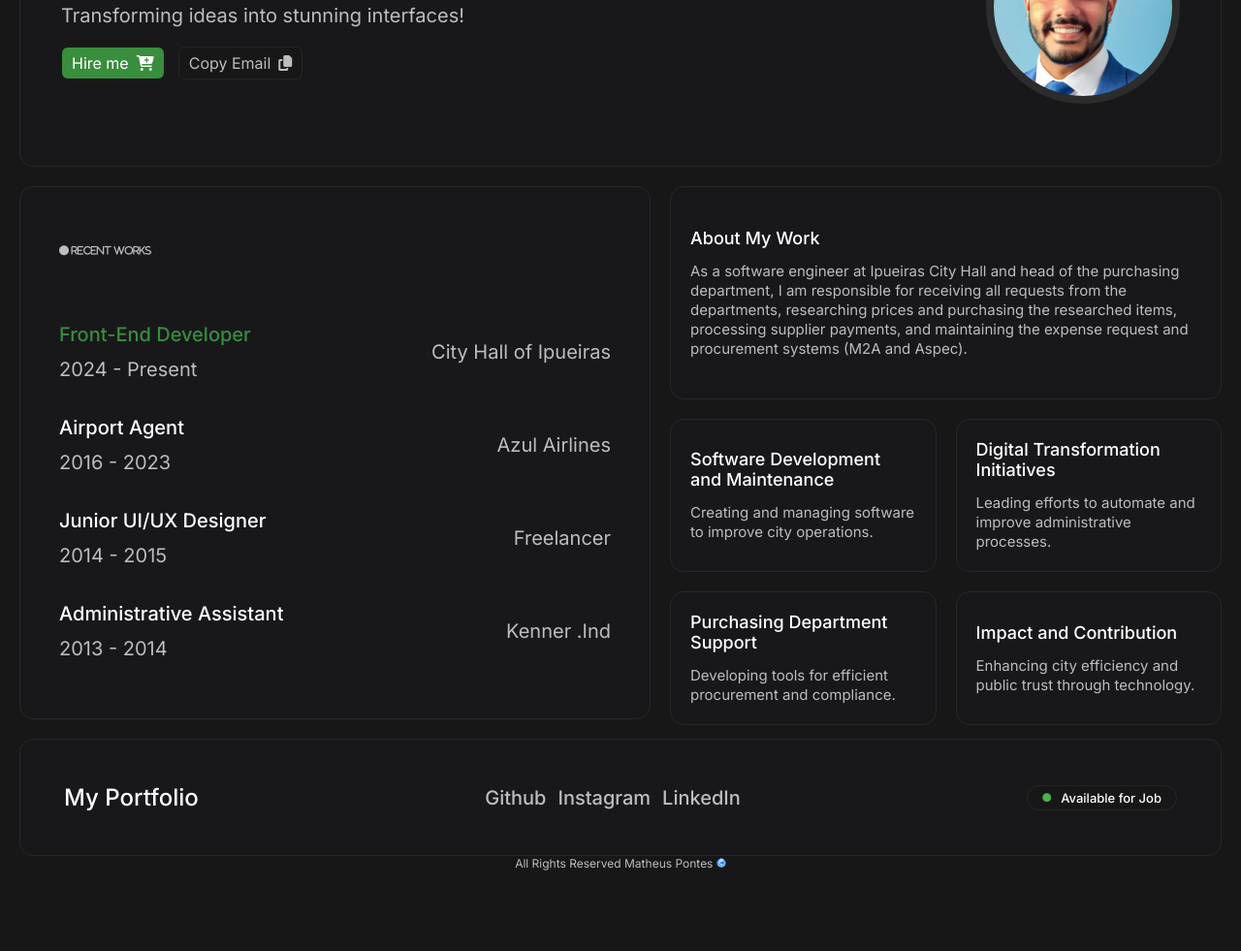
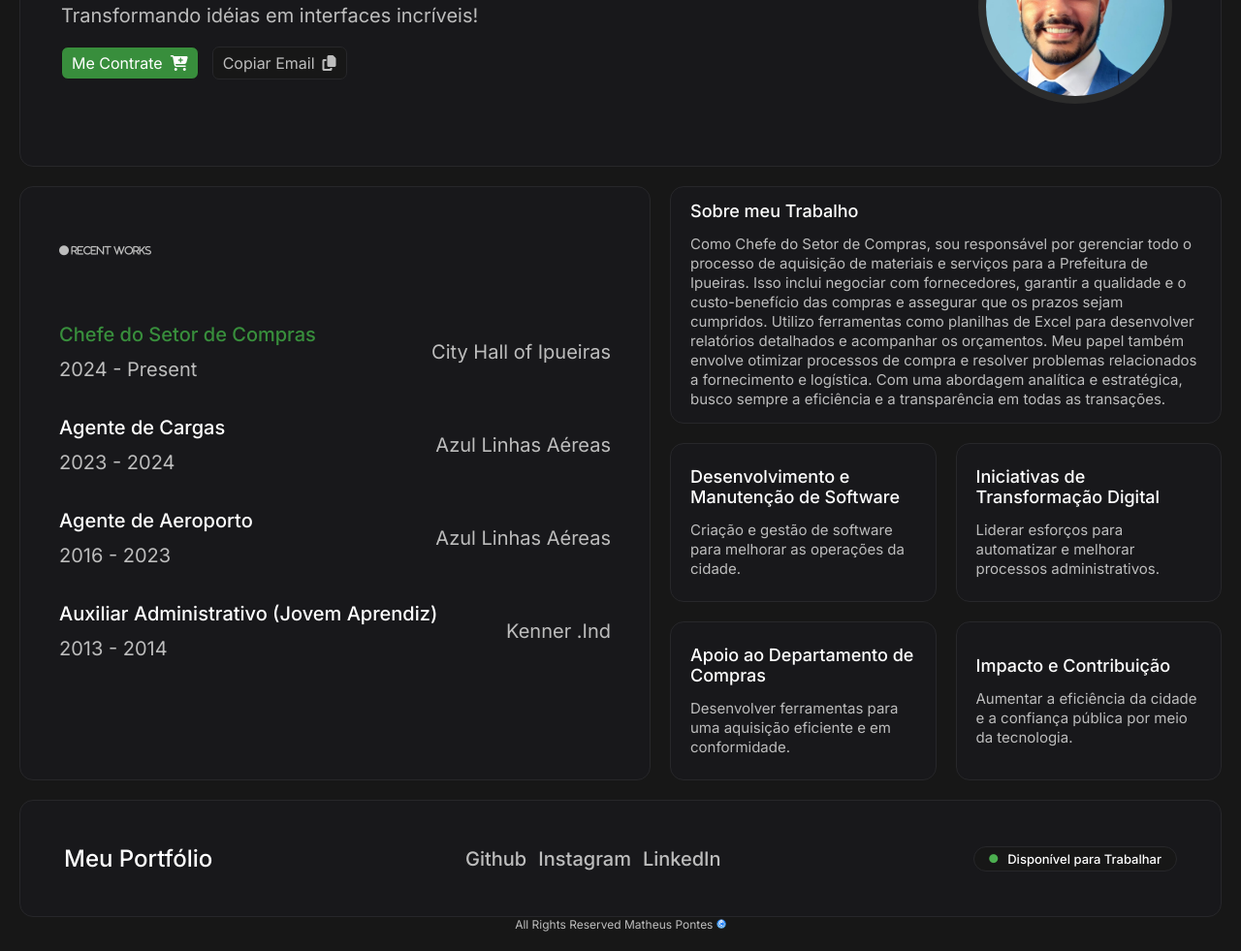
Before and after one commit to MatheusPontes27/Portfolio, a plain HTML site: page index.html in a window 1280 px wide. Shown: the part 354-1335 px from the top of the page at 97% size. Before the commit the page ends 1272 px from the top, so only its background shows below. Drawn offline with Linux system fonts and the light colour scheme.

Commit message:
UPDATE HTML

```diff
--- a/index.html
+++ b/index.html
@@ -15,9 +15,9 @@
             <i class="fa-solid fa-laptop-code"></i>
         </div>
         <div class="links">
-            <a href="#" class="active">About</a>
-            <a href="#">Portfolio</a>
-            <a href="https://wa.me/5583999715961">Contact Me</a>
+            <a href="#" class="active">Sobre</a>
+            <a href="#">Portfólio</a>
+            <a href="https://wa.me/5583999715961">Entre em Contato</a>
         </div>
     </nav>
 
@@ -25,16 +25,16 @@
         <div class="left">
             <h3>Front-End Developer</h3>
             <div class="info">
-                <h2>I'm Matheus Pontes</h2>
-                <p>Transforming ideas into stunning interfaces!</p>
+                <h2>Eu sou Matheus Pontes</h2>
+                <p>Transformando idéias em interfaces incríveis!</p>
                 <div class="buttons">
                     <a href="https://wa.me/5583999715961" class="hire-button">
                     <button class="hire">
-                        Hire me <i class="fa-solid fa-cart-plus"></i>
+                        Me Contrate <i class="fa-solid fa-cart-plus"></i>
                     </button>
                     </a>
                     <button class="email" onclick="copyEmail()">
-                        Copy Email <i class="fa-solid fa-copy"></i>
+                        Copiar Email <i class="fa-solid fa-copy"></i>
                     </button>
                     <script>
                         function copyEmail() {
@@ -50,7 +50,7 @@
             </div>
         </div>
         <div class="right">
-            <a href="#" class="online"><i class="fa-solid fa-circle"></i>Available for Job</a>
+            <a href="#" class="online"><i class="fa-solid fa-circle"></i>Disponível para Trabalhar</a>
             <img src="./IMAGES/matheus2.png">
         </div>
     </div>
@@ -61,28 +61,28 @@
             <div class="works-list">
                 <div class="item">
                     <div class="work-info">
-                        <h5 class="active">Front-End Developer</h5>
+                        <h5 class="active">Chefe do Setor de Compras</h5>
                         <p>2024 - Present</p>
                     </div>
                     <p>City Hall of Ipueiras</p>
                 </div>
                 <div class="item">
                     <div class="work-info">
-                        <h5>Airport Agent</h5>
-                        <p>2016 - 2023</p>
+                        <h5>Agente de Cargas</h5>
+                        <p>2023 - 2024</p>
                     </div>
-                    <p>Azul Airlines</p>
+                    <p>Azul Linhas Aéreas</p>
                 </div>
                 <div class="item">
                     <div class="work-info">
-                        <h5>Junior UI/UX Designer</h5>
-                        <p>2014 - 2015</p>
+                        <h5>Agente de Aeroporto</h5>
+                        <p>2016 - 2023</p>
                     </div>
-                    <p>Freelancer</p>
+                    <p>Azul Linhas Aéreas</p>
                 </div>
                 <div class="item">
                     <div class="work-info">
-                        <h5>Administrative Assistant</h5>
+                        <h5>Auxiliar Administrativo (Jovem Aprendiz)</h5>
                         <p>2013 - 2014</p>
                     </div>
                     <p>Kenner .Ind</p>
@@ -91,35 +91,32 @@
         </div>
         <div class="right">
             <div class="item">
-                <a href="#">About My Work</a>
-                <p>As a software engineer at Ipueiras City Hall and head of the purchasing department,
-                    I am responsible for receiving all requests from the departments, researching prices and purchasing the researched items,
-                    processing supplier payments,
-                    and maintaining the expense request and procurement systems (M2A and Aspec).
+                <a href="#">Sobre meu Trabalho</a>
+                <p>Como Chefe do Setor de Compras, sou responsável por gerenciar todo o processo de aquisição de materiais e serviços para a Prefeitura de Ipueiras. Isso inclui negociar com fornecedores, garantir a qualidade e o custo-benefício das compras e assegurar que os prazos sejam cumpridos. Utilizo ferramentas como planilhas de Excel para desenvolver relatórios detalhados e acompanhar os orçamentos. Meu papel também envolve otimizar processos de compra e resolver problemas relacionados a fornecimento e logística. Com uma abordagem analítica e estratégica, busco sempre a eficiência e a transparência em todas as transações.
                 </p>
             </div>
             <div class="item">
-                <a href="#">Software Development and Maintenance</a>
+                <a href="#">Desenvolvimento e Manutenção de Software</a>
                 <p>
-                    Creating and managing software to improve city operations.
+                    Criação e gestão de software para melhorar as operações da cidade.
                 </p>
             </div>
             <div class="item">
-                <a href="#">Digital Transformation Initiatives</a>
+                <a href="#">Iniciativas de Transformação Digital</a>
                 <p>
-                    Leading efforts to automate and improve administrative processes.
+                    Liderar esforços para automatizar e melhorar processos administrativos.
                 </p>
             </div>
             <div class="item">
-                <a href="#">Purchasing Department Support</a>
+                <a href="#">Apoio ao Departamento de Compras</a>
                 <p>
-                    Developing tools for efficient procurement and compliance.
+                    Desenvolver ferramentas para uma aquisição eficiente e em conformidade.
                 </p>
             </div>
             <div class="item">
-                <a href="#">Impact and Contribution</a>
+                <a href="#">Impacto e Contribuição</a>
                 <p>
-                    Enhancing city efficiency and public trust through technology.
+                    Aumentar a eficiência da cidade e a confiança pública por meio da tecnologia.
                 </p>
             </div>
         </div>
@@ -127,13 +124,13 @@
     </div>
 
     <footer>
-        <a href="#">My Portfolio</a>
+        <a href="#">Meu Portfólio</a>
         <div class="socials">
             <a href="https://github.com/MatheusPontes27?tab=overview&from=2023-12-01&to=2023-12-31">Github</a>
             <a href="https://www.instagram.com/matheusepontes/">Instagram</a>
             <a href="https://www.linkedin.com/in/matheusempontes/">LinkedIn</a>
         </div>
-        <a href="#" class="online"><i class="fa-solid fa-circle"></i> Available for Job</a>
+        <a href="#" class="online"><i class="fa-solid fa-circle"></i> Disponível para Trabalhar</a>
     </footer>
     <div class="allrights clear">
         <p>All Rights Reserved Matheus Pontes <img src="./IMAGES/copyright_icon-icons.com_76791.png" width="10" height="10"></p>
```
